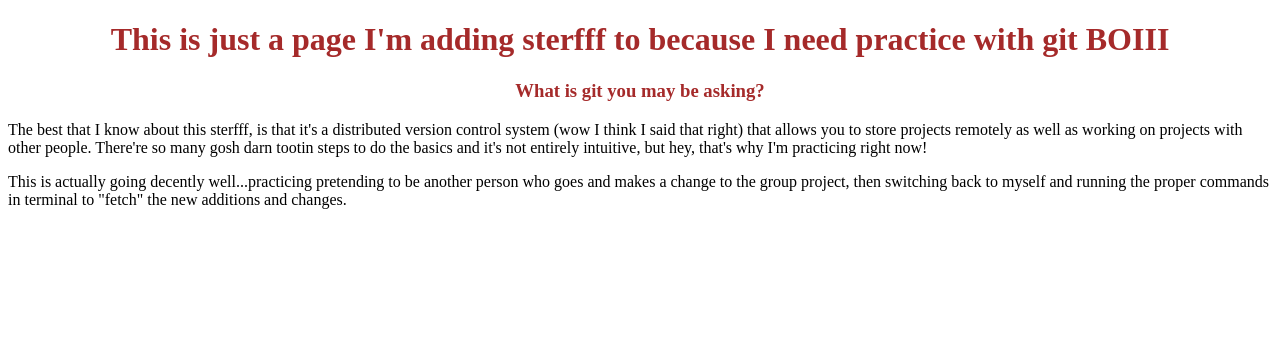
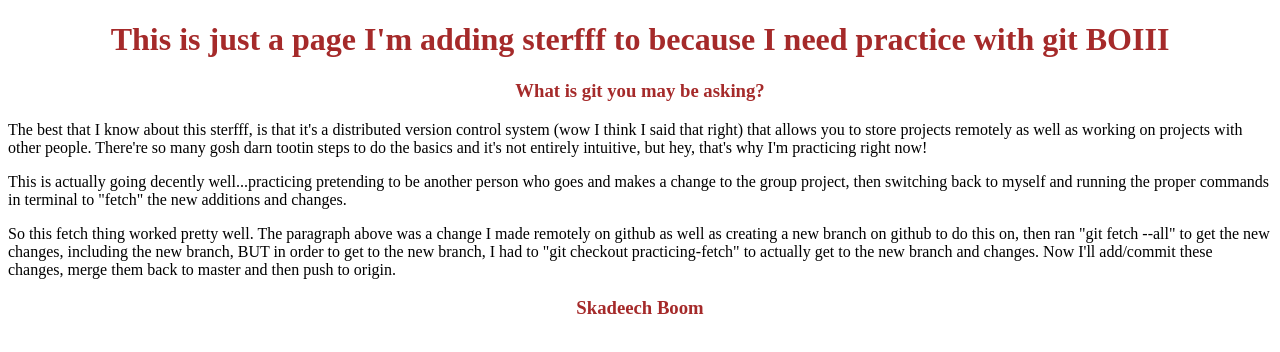
Before and after one commit to jessebillard/practicing_git, a plain HTML site: page index.html in a window 1280 px wide. Drawn offline with Linux system fonts and the light colour scheme; a script that the page names is missing.

Commit message:
Adds changes to the fetched branch

```diff
--- a/index.html
+++ b/index.html
@@ -16,5 +16,7 @@
 
     <p>The best that I know about this sterfff, is that it's a distributed version control system (wow I think I said that right) that allows you to store projects remotely as well as working on projects with other people. There're so many gosh darn tootin steps to do the basics and it's not entirely intuitive, but hey, that's why I'm practicing right now!</p>
     <p>This is actually going decently well...practicing pretending to be another person who goes and makes a change to the group project, then switching back to myself and running the proper commands in terminal to "fetch" the new additions and changes.
+    <p>So this fetch thing worked pretty well. The paragraph above was a change I made remotely on github as well as creating a new branch on github to do this on, then ran "git fetch --all" to get the new changes, including the new branch, BUT in order to get to the new branch, I had to "git checkout practicing-fetch" to actually get to the new branch and changes. Now I'll add/commit these changes, merge them back to master and then push to origin.</p>
+    <h3 class="titles">Skadeech Boom</h3>
 </body>
 </html>
```
